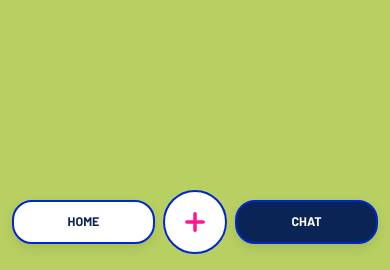
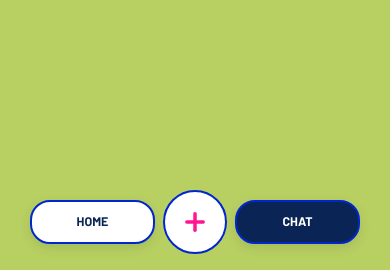
Before and after one commit to san-pietrino/Pietro-Project, a Flask app: page /chat in a window 390 px wide. Shown: the part 574-844 px from the top of the page. Run offline with Flask 2, Linux system fonts and the light colour scheme; the visitor is signed in with stand-in values (Sample User, id 1); data comes from the database, SQL or seed files in the repository.

Commit message:
bottom nav bar alignment issue fixed

```diff
--- a/static/style.css
+++ b/static/style.css
@@ -1519,7 +1519,7 @@ body.dashboard-page {
     .big-action-button { padding: 14px 32px; }
     .bottom-nav {
         gap: 8px;
-        padding: 12px 12px 16px;
+        padding: 12px 30px 16px;
     }
     .bottom-nav .nav-item {
         font-size: 0.78rem;
```
